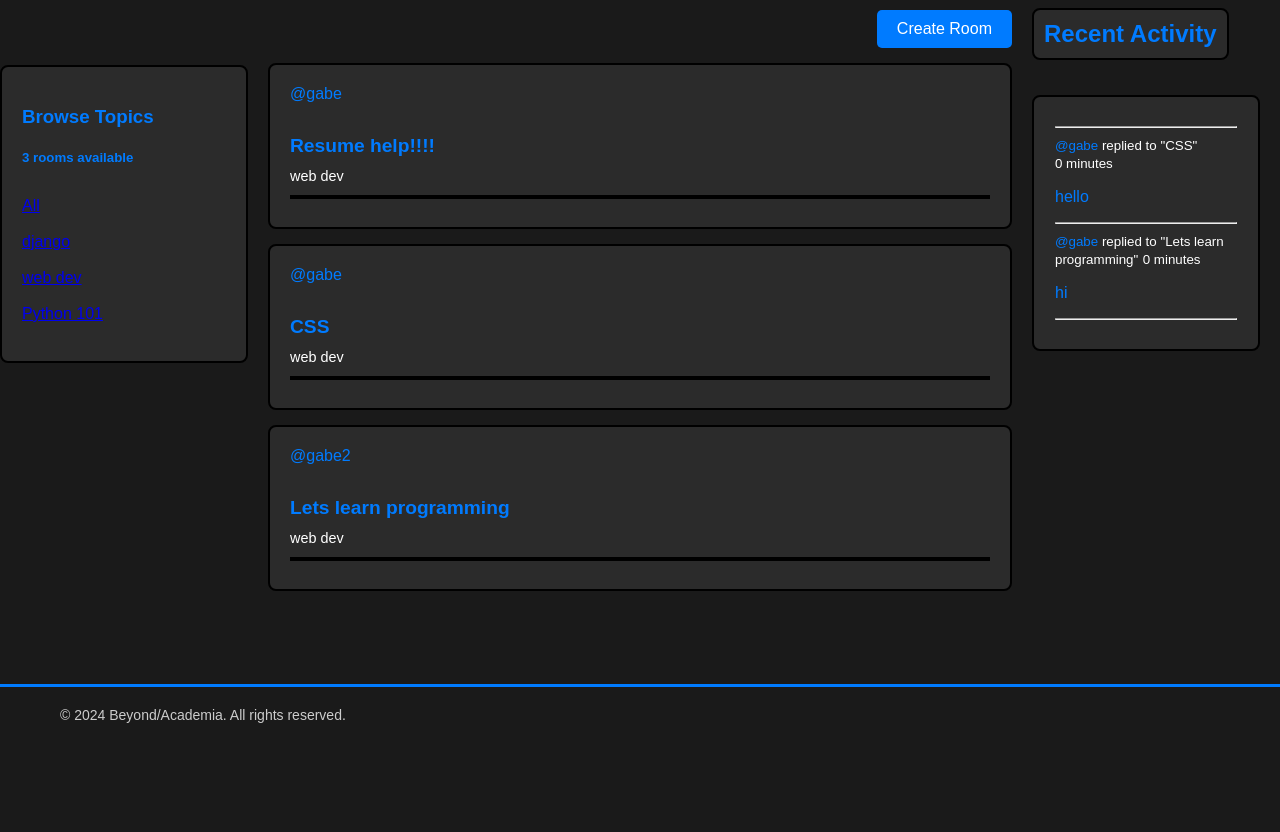
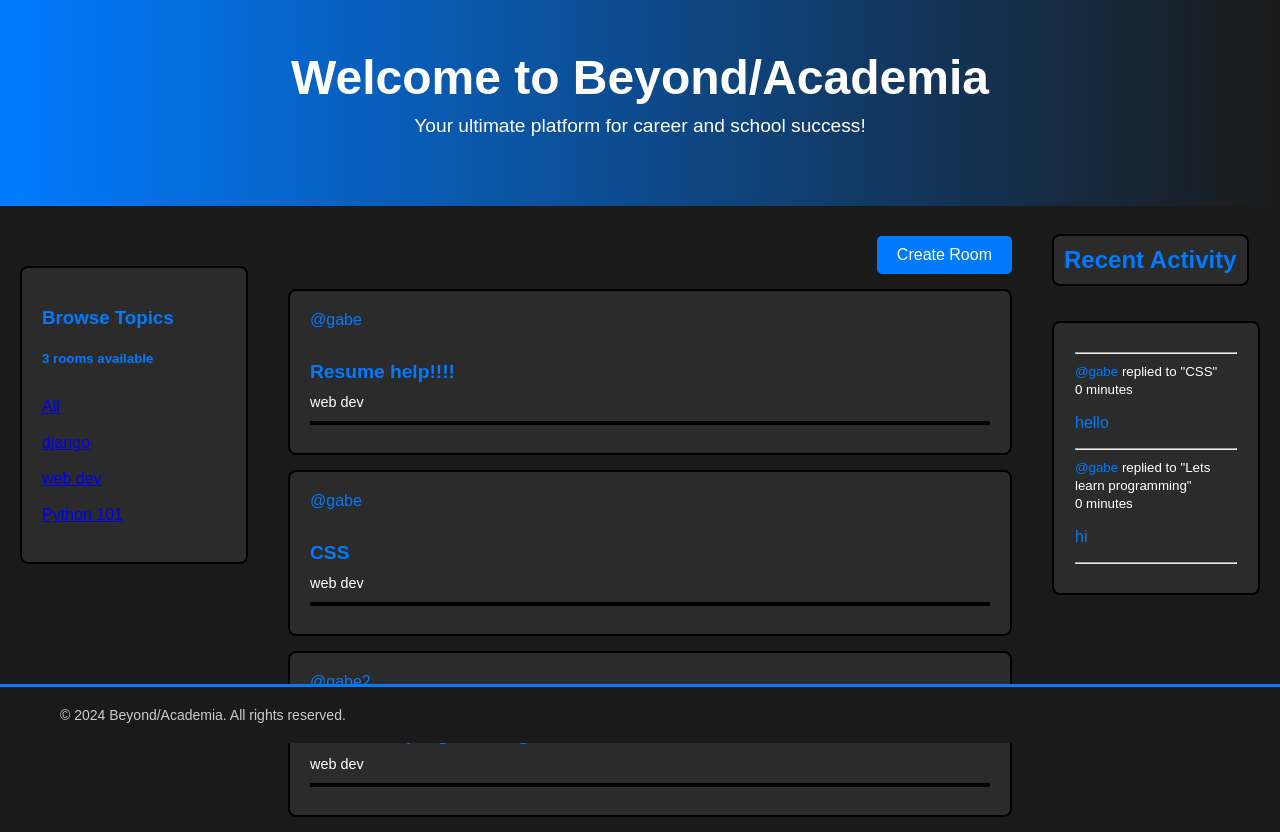
Before and after one commit to DarkerKin/Beyond-Academia-, a Django app: page / in a window 1280 px wide. Shown: the part 57-889 px from the top of the page. Before the commit the page ends 780 px from the top, so only its background shows below. Run offline with Django 4.2, Linux system fonts and the light colour scheme; data comes from the database, SQL or seed files in the repository.

Commit message:
major visual overhaul v2

```diff
--- a/base/templates/base/home.html
+++ b/base/templates/base/home.html
@@ -1,9 +1,15 @@
 {% extends 'main.html' %}
 
 {% block content %}
-
+<section class="banner">
+    <div class="container">
+        <h1>Welcome to Beyond/Academia</h1>
+        <p>Your ultimate platform for career and school success!</p>
+    </div>
+</section>
 
 <div class="homepage">
+
 
     <div >
         {%include 'base/topics_component.html'%}
--- a/base/templates/base/profile.html
+++ b/base/templates/base/profile.html
@@ -3,6 +3,12 @@
 
 
 {% block content %}
+<section class="banner">
+   <div class="container">
+       <h1>profile</h1>
+
+   </div>
+</section>
 <h1 style="padding-left: 75px;"> {{ user.username }}</h1>
 
 
--- a/base/templates/base/room.html
+++ b/base/templates/base/room.html
@@ -2,6 +2,9 @@
 {% load static %}
 
 {% block content %}
+
+
+
 <div class="room-container">
     {% if request.user == room.host %}
     <a href="{%url 'update-room' room.id%}">Edit</a>
--- a/static/css/main.css
+++ b/static/css/main.css
@@ -6,6 +6,7 @@
     padding: 0;
     color: #007BFF;
     align-items: center;
+
 
 }
 /* Navbar Styles */
@@ -139,7 +140,8 @@
     margin: 15px 0;          /* Add margin between each room */
     background-color: #2b2b2b; /* Light background color inside the box */
     border-radius: 8px;
-    margin-top: 65px;
+    margin-top: 40px;
+    margin-left: 20px;
 
 }
 
@@ -150,6 +152,7 @@
     margin: 15px 0;          /* Add margin between each room */
     background-color: #2b2b2b; /* Light background color inside the box */
     border-radius: 8px;      /* Rounded corners */
+    margin-left: 20px;
 }
 
 .room-container h5 {
@@ -203,6 +206,7 @@
     background-color: #2b2b2b; /* Light background color inside the box */
     border-radius: 8px;
     margin-right: 20px;
+    margin-left: 20px;
 }
 
 .recent-activityfeed {
@@ -214,6 +218,7 @@
     background-color:#2b2b2b; /* Optional: Add a background color */
     font-size: 1.5rem;     /* Adjust font size if needed */
     margin-bottom: 20px;   /* Add space below the heading */
+    margin-left: 20px;
 }
 
 .container {
@@ -477,3 +482,28 @@
         font-size: 2rem;
     }
 }
+
+.banner {
+    background: linear-gradient(to left, #1a1a1a, #007BFF);  /* Gradient background like the support page */
+    color: white;
+    text-align: center;
+    padding: 50px 20px;  /* Adjust padding to fit the banner height */
+    margin-bottom: 20px;  /* Space between the banner and the rest of the content */
+}
+
+.banner h1 {
+    font-size: 3rem;  /* Large font size for the main title */
+    margin: 0;
+}
+
+.banner p {
+    font-size: 1.2rem;  /* Slightly smaller font size for the description */
+    margin-top: 10px;
+}
+
+/* Container for centering content */
+.container {
+    max-width: 1200px;
+    margin: 0 auto;
+    padding: 0 20px;
+}
--- a/templates/main.html
+++ b/templates/main.html
@@ -10,8 +10,11 @@
 
     <link rel="stylesheet" type="text/css" href="{% static 'css/main.css' %}">
 </head>
+
 <body>
+
     {% include 'navbar.html' %}
+
 
     {% if messages %}
     <div class="messages">
```
Also changed, not shown: templates/navbar_links/about.html (+7 -1 lines).
